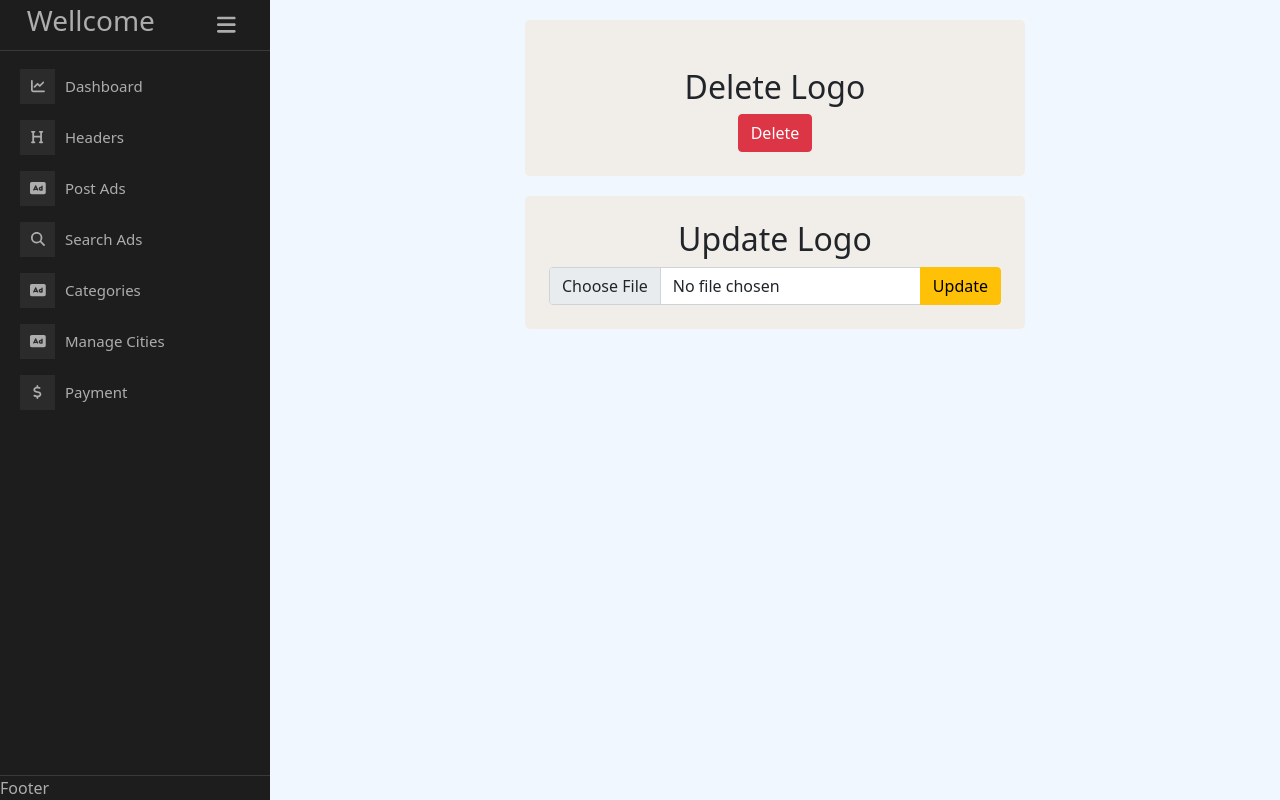
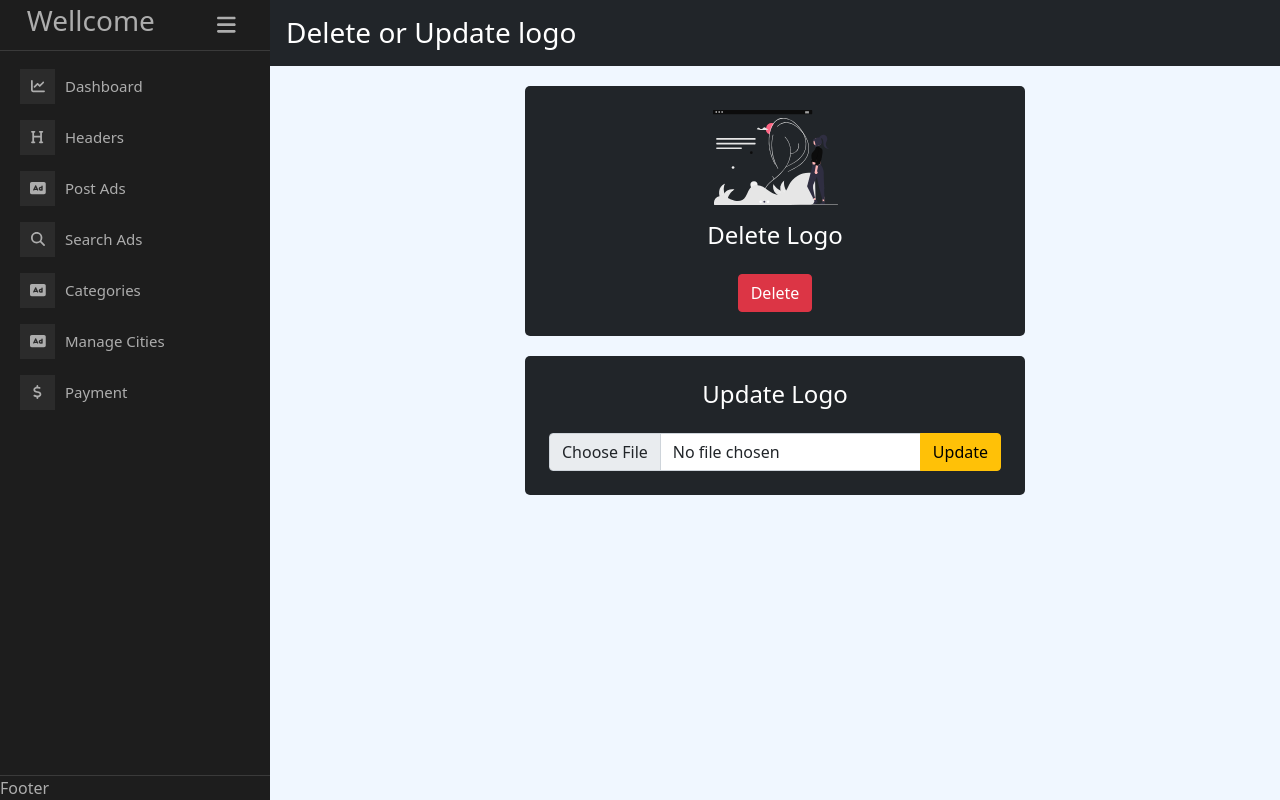
Before and after one commit to Loknath0007/directory-listing-website, a React (Create React App) app: page /dashboard/headers in a window 1280 px wide. Built offline with nearby package versions, Linux system fonts and the light colour scheme.

Commit message:
search ad

```diff
--- a/src/Pages/Dashboard/Headers/DeleteLogo.js
+++ b/src/Pages/Dashboard/Headers/DeleteLogo.js
@@ -1,12 +1,13 @@
 import React from "react";
 import { Button } from "react-bootstrap";
+import logo from "../../../images/about-us.svg";
 
 const DeleteLogo = () => {
   const deleteLogo = () => {};
   return (
-    <div className="text-center delete_logo py-4">
-      <img src="" alt="" />
-      <h2>Delete Logo</h2>
+    <div className="text-center delete_logo bg-dark text-white py-4">
+      <img className="w-25" src={logo} alt="" />
+      <h4 className="py-3">Delete Logo</h4>
       <Button variant="danger" onClick={deleteLogo}>
         Delete
       </Button>
--- a/src/Pages/Dashboard/Headers/Headers.css
+++ b/src/Pages/Dashboard/Headers/Headers.css
@@ -1,6 +1,5 @@
 .delete_logo, .update_logo{
     max-width: 500px;
-    background-color: rgb(241, 238, 234);
     margin: 0 auto;
     border-radius: 5px;
  margin-bottom: 20px;
--- a/src/Pages/Dashboard/Headers/Headers.jsx
+++ b/src/Pages/Dashboard/Headers/Headers.jsx
@@ -6,7 +6,8 @@ import "./Headers.css";
 
 const Headers = () => {
   return (
-    <div>
+    <div className="">
+      <h3 className="text-white bg-dark p-3">Delete or Update logo</h3>
       <DeleteLogo />
       <UpdateLogo />
     </div>
--- a/src/Pages/Dashboard/Headers/UpdateLogo.js
+++ b/src/Pages/Dashboard/Headers/UpdateLogo.js
@@ -6,8 +6,8 @@ const UpdateLogo = () => {
 
   const updateLogo = () => {};
   return (
-    <div className="text-center update_logo p-4">
-      <h2>Update Logo</h2>
+    <div className="text-center update_logo bg-dark text-white p-4">
+      <h4 className="pb-3">Update Logo</h4>
 
       <div class="input-group">
         <input
--- a/src/Pages/Dashboard/PostAds/PostForm.jsx
+++ b/src/Pages/Dashboard/PostAds/PostForm.jsx
@@ -197,8 +197,6 @@ const PostForm = () => {
           ))}
         </datalist>
 
-        <Form.Label htmlFor="category">Add Location</Form.Label>
-
         {/* show sub categories */}
         <div>
           {selectedCategory && (
@@ -218,6 +216,16 @@ const PostForm = () => {
           </div>
         </div>
 
+        <Form.Group className="mb-3" controlId="description">
+          <Form.Label>Add location</Form.Label>
+          <Form.Control
+            as="textarea"
+            type="text"
+            rows="1"
+            placeholder="Add your location"
+          />
+        </Form.Group>
+
         {/* addImage */}
         <AddImages />
         {/* contact details */}
--- a/src/Pages/Dashboard/SearchAds/SearchAds.css
+++ b/src/Pages/Dashboard/SearchAds/SearchAds.css
@@ -6,3 +6,7 @@
     max-width: 600px;
     margin: 0 auto;
 }
+.display_search{
+    max-width: 600px;
+    margin: 0 auto;
+}
--- a/src/Pages/Dashboard/SearchAds/SearchAds.jsx
+++ b/src/Pages/Dashboard/SearchAds/SearchAds.jsx
@@ -1,9 +1,12 @@
 import React from "react";
 import { Button } from "react-bootstrap";
+import SingleAd from "../../../components/SingleAd/SingleAd";
 import "./SearchAds.css";
+import mobile from "../../../images/Xiaomi-Redmi-10A.jpg";
 
 const SearchAds = () => {
   return (
+    <div>
       <div className="search_ads">
         <h3 className="text-center text-white mb-4">Search Ads</h3>
         <div class="input-group mb-3 search_ads_field">
@@ -24,6 +27,10 @@ const SearchAds = () => {
           </Button>
         </div>
       </div>
+      <div className="display_search">
+        <SingleAd mobile={mobile} />
+      </div>
+    </div>
   );
 };
 
--- a/src/components/SingleAd/SingleAd.css
+++ b/src/components/SingleAd/SingleAd.css
@@ -2,5 +2,5 @@
     transition: .2s;
 }
 .single_ad:hover{
-    box-shadow: 8px 8px 30px 10px rgb(213, 208, 208);
+    box-shadow: 5px 5px 20px 0px rgb(231, 228, 228);
 }
--- a/src/components/SingleAd/SingleAd.js
+++ b/src/components/SingleAd/SingleAd.js
@@ -4,7 +4,7 @@ import "./SingleAd.css";
 const SingleAd = ({ mobile, ad }) => {
   return (
     <div>
-      <div class="card mb-3 single_ad">
+      <div class="card my-3 single_ad">
         <div class="row g-0">
           <div class="col-md-4">
             <img src={mobile} class="img-fluid rounded-start" alt="..." />
```
Lines whose indentation alone changed are shown as unchanged.
